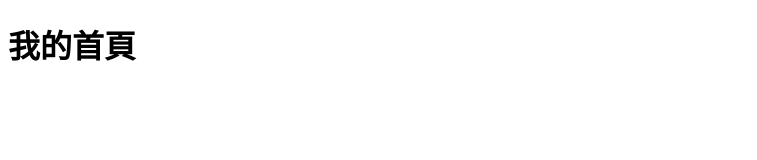
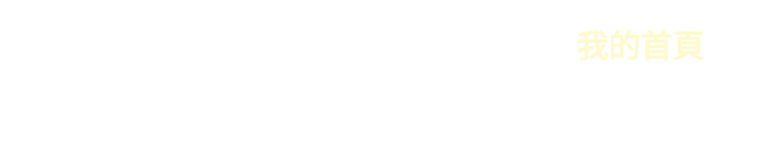
Before and after one commit to WhiteWingDragon/WhiteWingDragon.github.io, a plain HTML site: page index.html in a window 1280 px wide. Shown: the whole page, without its empty margins (0-757 px from the left). Drawn offline with Linux system fonts and the light colour scheme.

Commit message:
增加顏色

```diff
--- a/index.html
+++ b/index.html
@@ -7,6 +7,12 @@
     <title>Document</title>
 </head>
 <body>
+    <style>
+        h1{
+            text-align: center;
+            color: lemonchiffon;
+        }
+    </style>
     <h1>我的首頁</h1>
 </body>
 </html>
```
